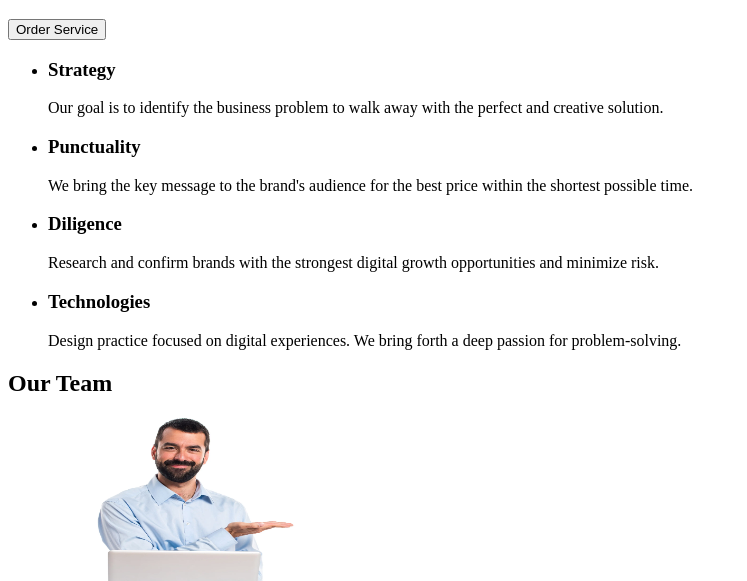
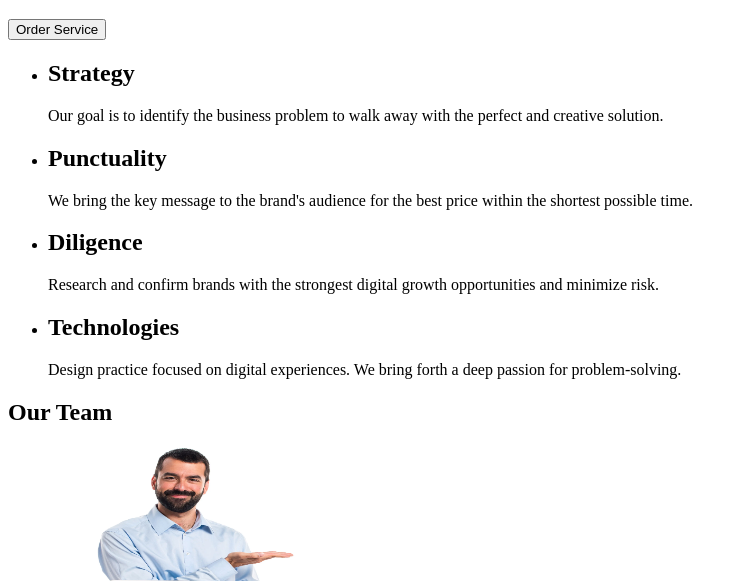
Before and after one commit to primascriptura/hw-01, a plain HTML site: page index.html in a window 1280 px wide. Shown: the part 219-800 px from the top of the page, without its empty margins (0-747 px from the left). Drawn offline with Linux system fonts and the light colour scheme.

Commit message:
final v.02

```diff
--- a/index.html
+++ b/index.html
@@ -32,19 +32,19 @@
         <section>
             <ul>
                 <li>
-                    <h3>Strategy</h3>
+                    <h2>Strategy</h2>
                      <p>Our goal is to identify the business problem to walk away with the perfect and creative solution.</p>
                 </li>
                 <li>
-                    <h3>Punctuality</h3>
+                    <h2>Punctuality</h2>
                     <p>We bring the key message to the brand's audience for the best price within the shortest possible time.</p>
                 </li>
                 <li>
-                    <h3>Diligence</h3>
+                    <h2>Diligence</h2>
                     <p>Research and confirm brands with the strongest digital growth opportunities and minimize risk.</p>
                 </li>
                 <li>
-                    <h3>Technologies</h3>
+                    <h2>Technologies</h2>
                     <p>Design practice focused on digital experiences. We bring forth a deep passion for problem-solving.</p>
                 </li>
             </ul>
```
